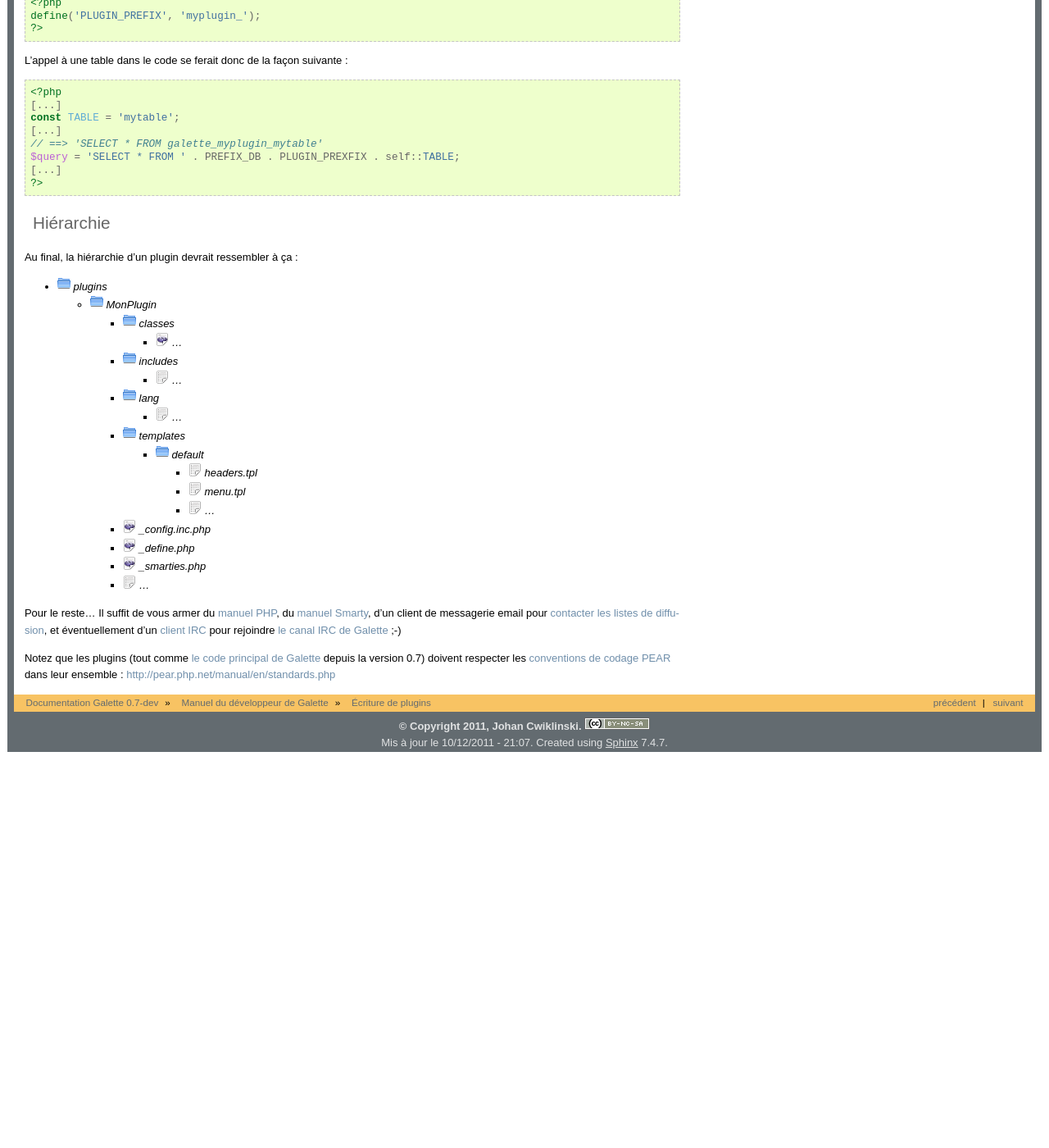
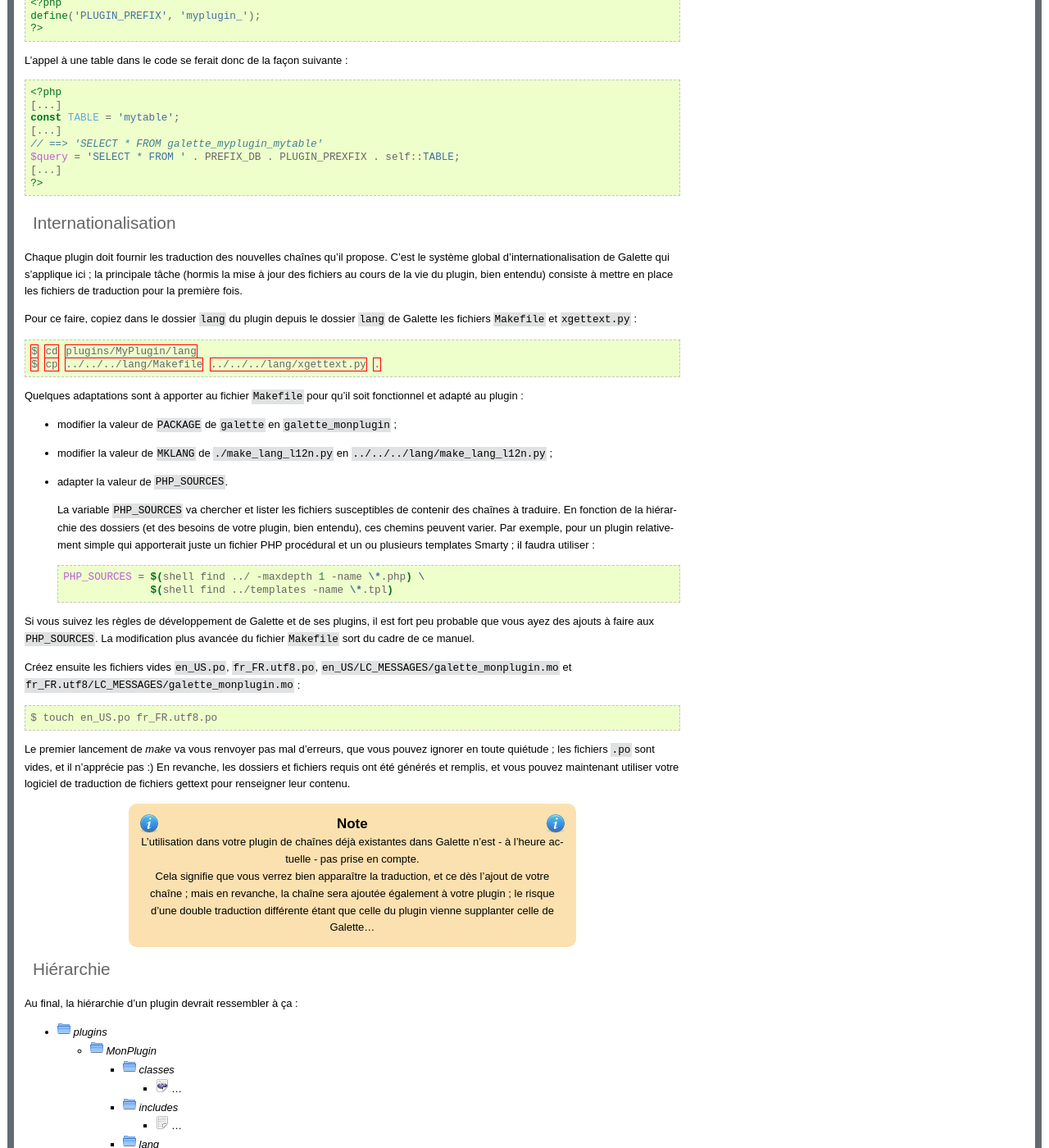
Before and after one commit to galette/galettedoc, a Sphinx documentation site: the page built from source/development/plugins.rst, in a window 1280 px wide and 1400 px high, scrolled down 3994 px. Shown: the whole window at 82% size. Built offline with Sphinx 7.4.7, drawn with Linux system fonts in a browser that asks for light colours; before the commit the page ends 4920 px from its top, so only the background shows below that; some of the changed text lies outside the part shown.

Commit message:
Howto i18n pour les plugins

```diff
--- a/source/development/plugins.rst
+++ b/source/development/plugins.rst
@@ -236,6 +236,48 @@ L'appel à une table dans le code se ferait donc de la façon suivante :
    [...]
    ?>
 
+Internationalisation
+====================
+
+Chaque plugin doit fournir les traduction des nouvelles chaînes qu'il propose. C'est le système global d'internationalisation de Galette qui s'applique ici ; la principale tâche (hormis la mise à jour des fichiers au cours de la vie du plugin, bien entendu) consiste à mettre en place les fichiers de traduction pour la première fois.
+
+Pour ce faire, copiez dans le dossier ``lang`` du plugin depuis le dossier ``lang`` de Galette les fichiers ``Makefile`` et ``xgettext.py`` :
+
+.. code-block:: makefile
+
+   $ cd plugins/MyPlugin/lang
+   $ cp ../../../lang/Makefile ../../../lang/xgettext.py .
+
+Quelques adaptations sont à apporter au fichier ``Makefile`` pour qu'il soit fonctionnel et adapté au plugin :
+
+* modifier la valeur de ``PACKAGE`` de ``galette`` en ``galette_monplugin`` ;
+* modifier la valeur de ``MKLANG`` de ``./make_lang_l12n.py`` en ``../../../lang/make_lang_l12n.py`` ;
+* adapter la valeur de ``PHP_SOURCES``.
+
+  La variable ``PHP_SOURCES`` va chercher et lister les fichiers susceptibles de contenir des chaînes à traduire. En fonction de la hiérarchie des dossiers (et des besoins de votre plugin, bien entendu), ces chemins peuvent varier. Par exemple, pour un plugin relativement simple qui apporterait juste un fichier PHP procédural et un ou plusieurs templates Smarty ; il faudra utiliser :
+
+  .. code-block:: bash
+
+     PHP_SOURCES = $(shell find ../ -maxdepth 1 -name \*.php) \
+                   $(shell find ../templates -name \*.tpl)
+
+Si vous suivez les règles de développement de Galette et de ses plugins, il est fort peu probable que vous ayez des ajouts à faire aux ``PHP_SOURCES``. La modification plus avancée du fichier ``Makefile`` sort du cadre de ce manuel.
+
+Créez ensuite les fichiers vides ``en_US.po``, ``fr_FR.utf8.po``, ``en_US/LC_MESSAGES/galette_monplugin.mo`` et ``fr_FR.utf8/LC_MESSAGES/galette_monplugin.mo`` :
+
+.. code-block:: bash
+
+   $ touch en_US.po fr_FR.utf8.po
+
+Le premier lancement de `make` va vous renvoyer pas mal d'erreurs, que vous pouvez ignorer en toute quiétude ; les fichiers ``.po`` sont vides, et il n'apprécie pas :) En revanche, les dossiers et fichiers requis ont été générés et remplis, et vous pouvez maintenant utiliser votre logiciel de traduction de fichiers gettext pour renseigner leur contenu.
+
+.. note::
+
+   L'utilisation dans votre plugin de chaînes déjà existantes dans Galette n'est - à l'heure actuelle - pas prise en compte.
+
+   Cela signifie que vous verrez bien apparaître la traduction, et ce dès l'ajout de votre chaîne ; mais en revanche, la chaîne sera ajoutée également à votre plugin ; le risque d'une double traduction différente étant que celle du plugin vienne supplanter celle de Galette...
+
+
 Hiérarchie
 ==========
 
```
Also changed, not shown: other parts of source/development/plugins.rst (+1 -1 lines).
